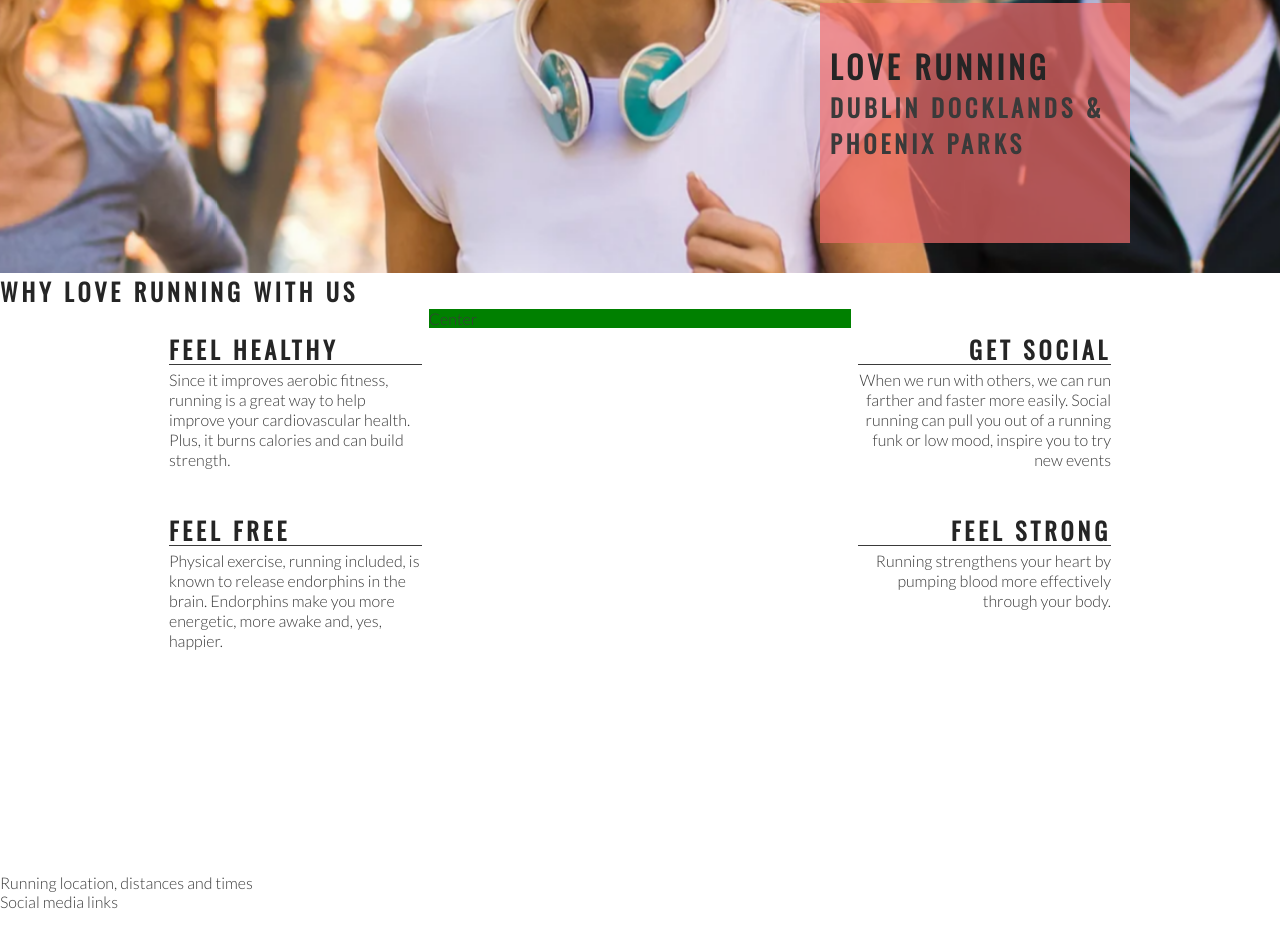
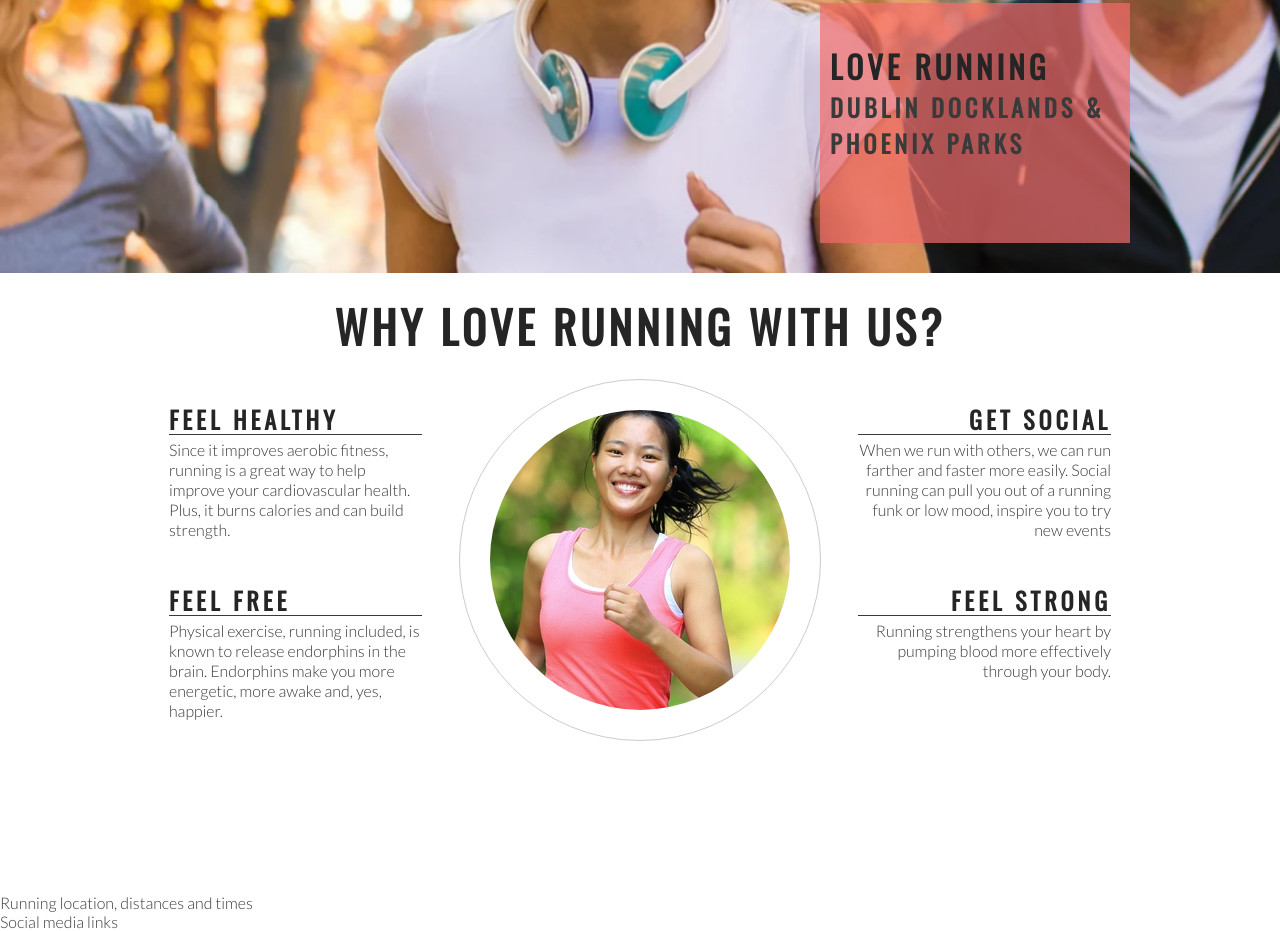
Before and after one commit to deenafe/love-running, a plain HTML site: page index.html in a window 1280 px wide. Shown: the part 402-1333 px from the top of the page. Drawn offline with nearby package versions, Linux system fonts and the light colour scheme.

Commit message:
Add club ethos center image and style withiin a circle

```diff
--- a/assets/css/style.css
+++ b/assets/css/style.css
@@ -137,7 +137,6 @@ animation-fill-mode: forwards;
 #center-about {
     width: 33%;
     margin: 0 auto;
-    background-color: green;
 }
 
 hr {
@@ -171,3 +170,27 @@ hr {
 .right-about-heading p {
     text-align: right;
 }
+
+#welcome {
+    text-align: center;
+    margin: 20px 0;
+    font-size: 280%;
+
+}
+
+#circular-container {
+    height: 300px;
+    width: 300px;
+    padding: 30px;
+    border-style: solid;
+    border-width: 1px;
+    border-color: #ccc;
+    border-radius: 50%;
+    margin: 0 auto;
+}
+
+#circle-cover-bg {
+    background: url('../images/ethos-center-image.jpg') no-repeat center center;
+    height: 100%;
+    border-radius: 50%;
+}
--- a/index.html
+++ b/index.html
@@ -37,13 +37,14 @@
     </section>
 
     <section id="club-ethos">
-        <h1>Why Love Running With Us</h1>
+        <h2 id="welcome">Why Love Running With Us?</h2>
         <div id="left-about">
             <div class="left-about-heading">
                 <h2>Feel Healthy</h2>
                 <hr>
                 <p>
-                    Since it improves aerobic fitness, running is a great way to help improve your cardiovascular health.
+                    Since it improves aerobic fitness, running is a great way to help improve your cardiovascular
+                    health.
                     Plus, it burns calories and can build strength.
                 </p>
             </div>
@@ -73,7 +74,13 @@
                 </p>
             </div>
         </div>
-        <div id="center-about">Center</div>
+        <div id="center-about">
+            <div id="circular-container">
+                <div id="circle-cover-bg"></div>
+
+            </div>
+
+        </div>
 
     </section>
     <section>
```
Also changed, not shown: assets/images/ethos-center-image.jpg (added).
